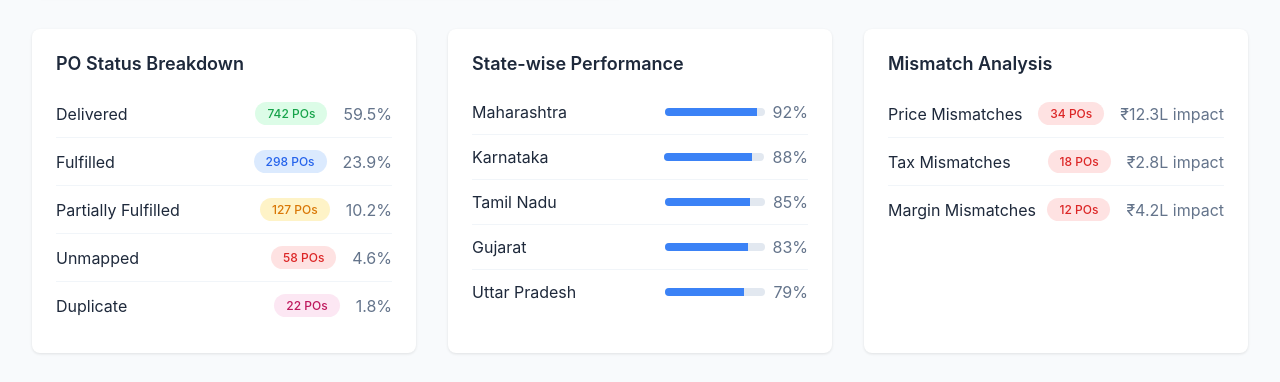
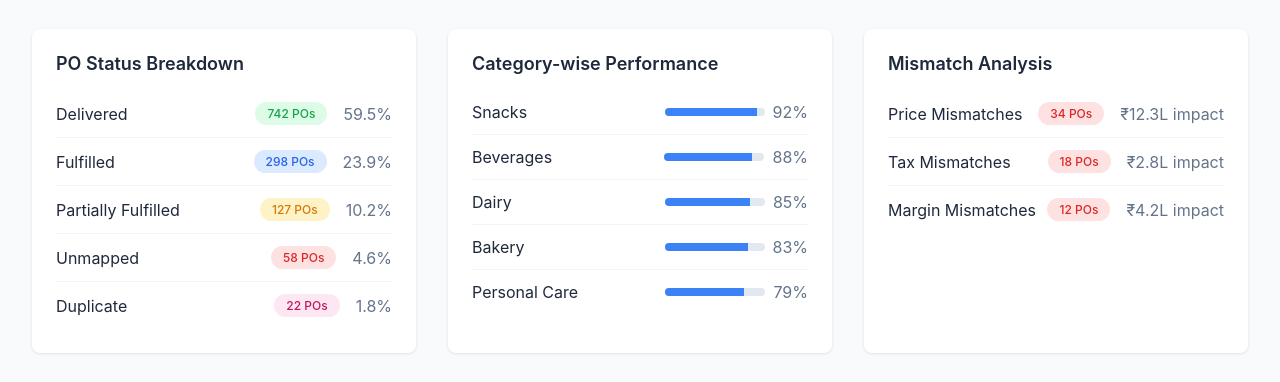
Before and after one commit to infiniteplay/po-analytics, a plain HTML site: page index.html in a window 1280 px wide. Shown: the part 399-781 px from the top of the page. Drawn offline with nearby package versions, Linux system fonts and the light colour scheme.

Commit message:
state wise changed

```diff
--- a/index.html
+++ b/index.html
@@ -310,9 +310,9 @@
             </div>
 
             <div class="status-card">
-                <div class="chart-title">State-wise Performance</div>
+                <div class="chart-title">Category-wise Performance</div>
                 <div class="status-item">
-                    <span>Maharashtra</span>
+                    <span>Snacks</span>
                     <div class="efficiency-indicator">
                         <div class="efficiency-bar">
                             <div class="efficiency-fill" style="width: 92%;"></div>
@@ -321,7 +321,7 @@
                     </div>
                 </div>
                 <div class="status-item">
-                    <span>Karnataka</span>
+                    <span>Beverages</span>
                     <div class="efficiency-indicator">
                         <div class="efficiency-bar">
                             <div class="efficiency-fill" style="width: 88%;"></div>
@@ -330,7 +330,7 @@
                     </div>
                 </div>
                 <div class="status-item">
-                    <span>Tamil Nadu</span>
+                    <span>Dairy</span>
                     <div class="efficiency-indicator">
                         <div class="efficiency-bar">
                             <div class="efficiency-fill" style="width: 85%;"></div>
@@ -339,7 +339,7 @@
                     </div>
                 </div>
                 <div class="status-item">
-                    <span>Gujarat</span>
+                    <span>Bakery</span>
                     <div class="efficiency-indicator">
                         <div class="efficiency-bar">
                             <div class="efficiency-fill" style="width: 83%;"></div>
@@ -348,7 +348,7 @@
                     </div>
                 </div>
                 <div class="status-item">
-                    <span>Uttar Pradesh</span>
+                    <span>Personal Care</span>
                     <div class="efficiency-indicator">
                         <div class="efficiency-bar">
                             <div class="efficiency-fill" style="width: 79%;"></div>
```
